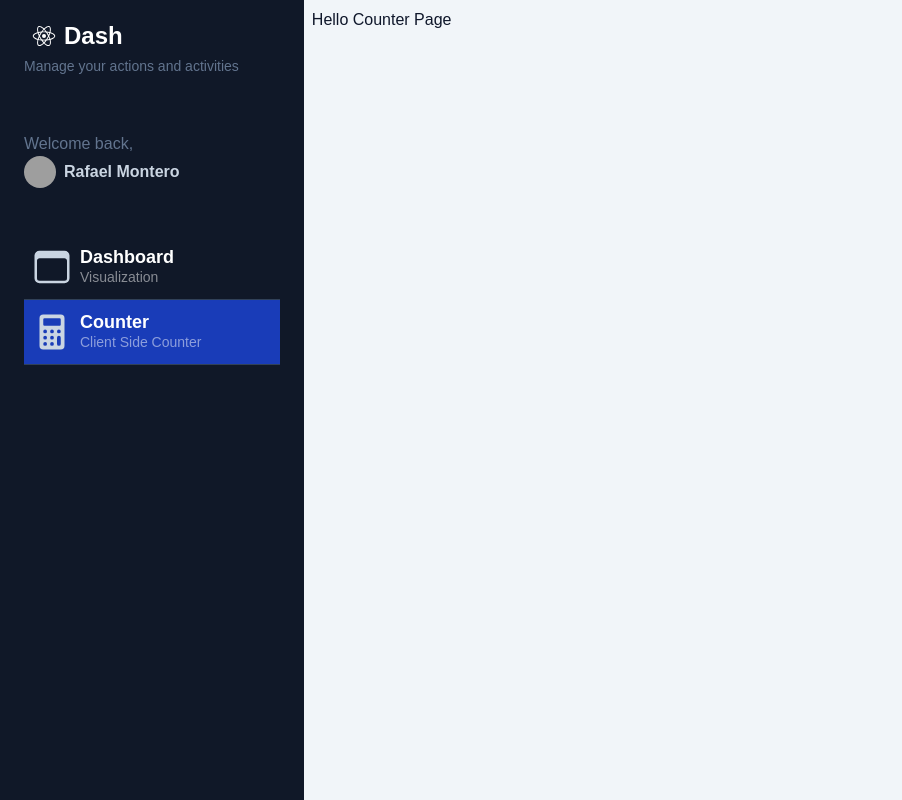
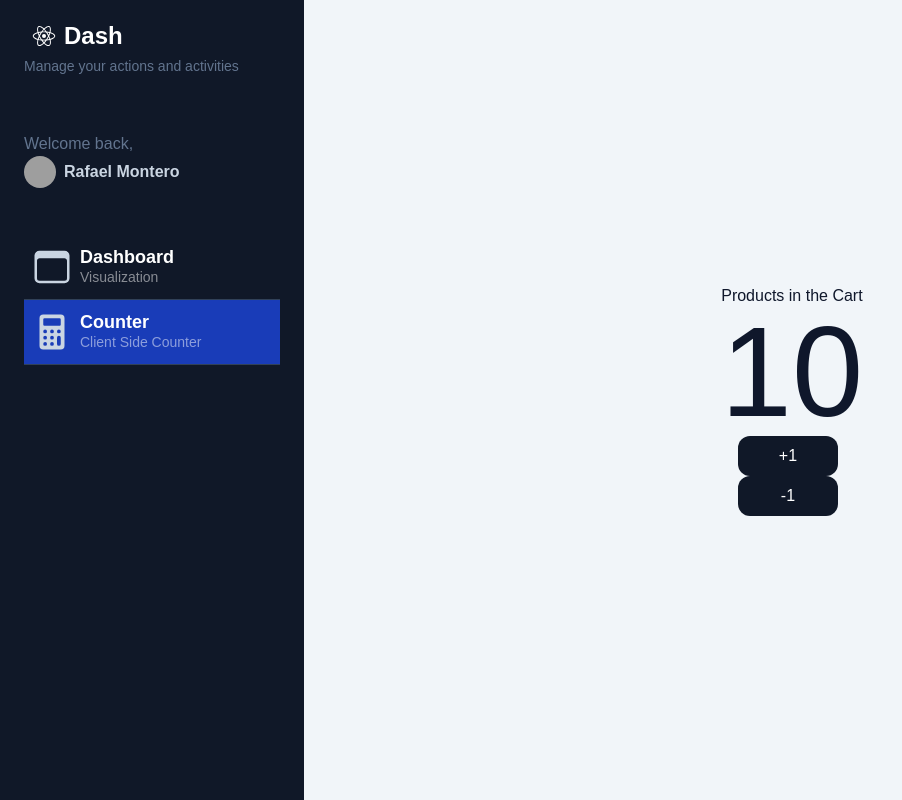
Before and after one commit to rmontero90/next-02-my-dashboard, a Next.js app: page /dashboard/counter in a window 1280 px wide. Shown: the whole page, without its empty margins (0-902 px from the left). Built offline with nearby package versions, Linux system fonts and the light colour scheme; grey boxes are pictures that could not be loaded.

Commit message:
Add client side component combinated with SSR page

```diff
--- /dev/null
+++ b/app/components/shopping-cart/components/CartCounter.tsx
@@ -0,0 +1,33 @@
+"use client";
+import { useState } from "react";
+
+interface Props {
+  value?: number;
+}
+
+export const CartCounter = ({ value = 0 }: Props) => {
+  const [count, setCount] = useState(value);
+
+  return (
+    <>
+      <span className="text-9xl">{count}</span>
+
+      <div className="flex">
+        <button
+          onClick={() => setCount(count + 1)}
+          className="flex items-cente justify-center p-2 rounded-xl bg-gray-900 text-white hover:bg-gray-600 transition-all w-25 mr-2"
+        >
+          +1
+        </button>
+      </div>
+      <div>
+        <button
+          onClick={() => setCount(count - 1)}
+          className="flex items-center justify-center  p-2 rounded-xl bg-gray-900 text-white hover:bg-gray-600 transition-all w-25 mr-2"
+        >
+          -1
+        </button>
+      </div>
+    </>
+  );
+};
--- /dev/null
+++ b/app/components/shopping-cart/index.ts
@@ -0,0 +1 @@
+export { CartCounter } from "./components/CartCounter";
--- a/app/dashboard/counter/page.tsx
+++ b/app/dashboard/counter/page.tsx
@@ -1,7 +1,16 @@
+import { CartCounter } from "@/app/components/shopping-cart";
+import { Metadata } from "next";
+
+export const metadata: Metadata = {
+  title: "Shopping Cart",
+  description: "Simple Counter",
+};
+
 export default function CounterPage() {
   return (
-    <div>
-      <h1>Hello Counter Page</h1>
+    <div className="flex flex-col items-center justify-center w-full h-full">
+      <span>Products in the Cart</span>
+      <CartCounter value={10} />
     </div>
   );
 }
```
